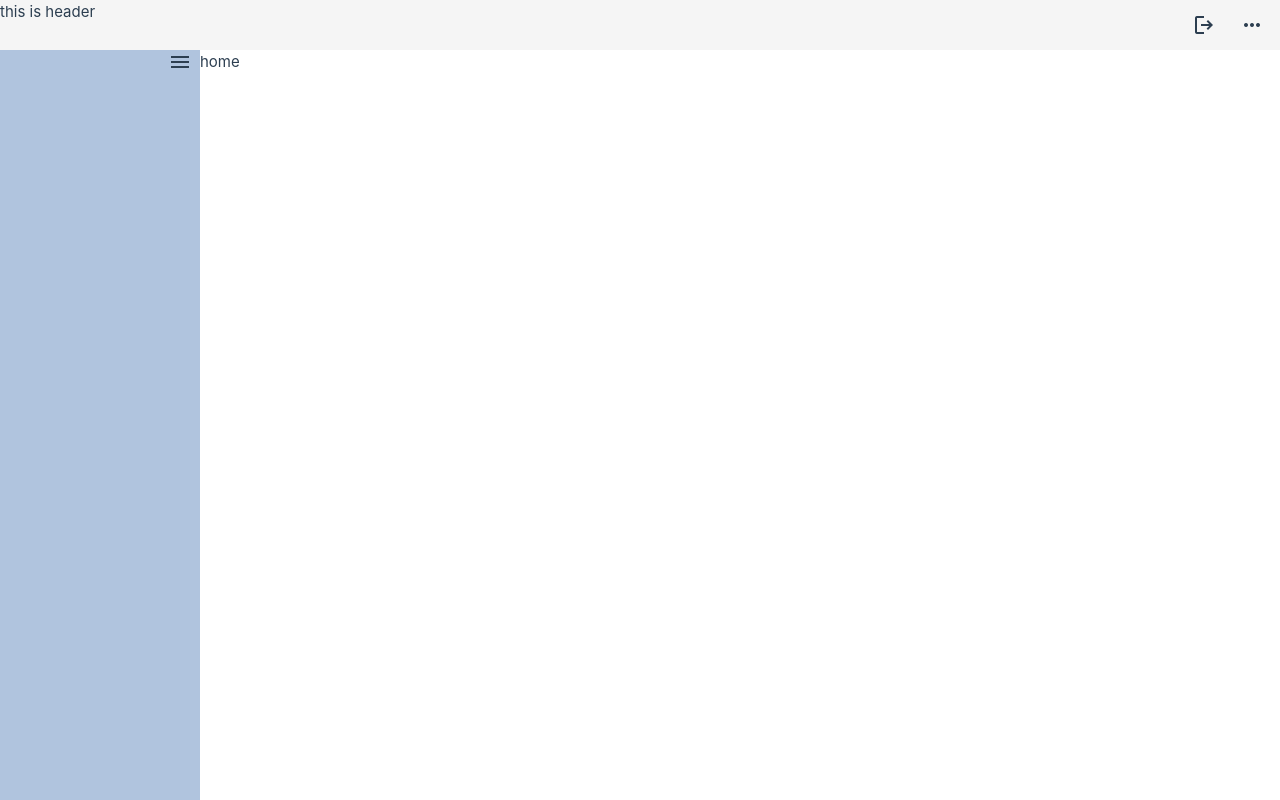
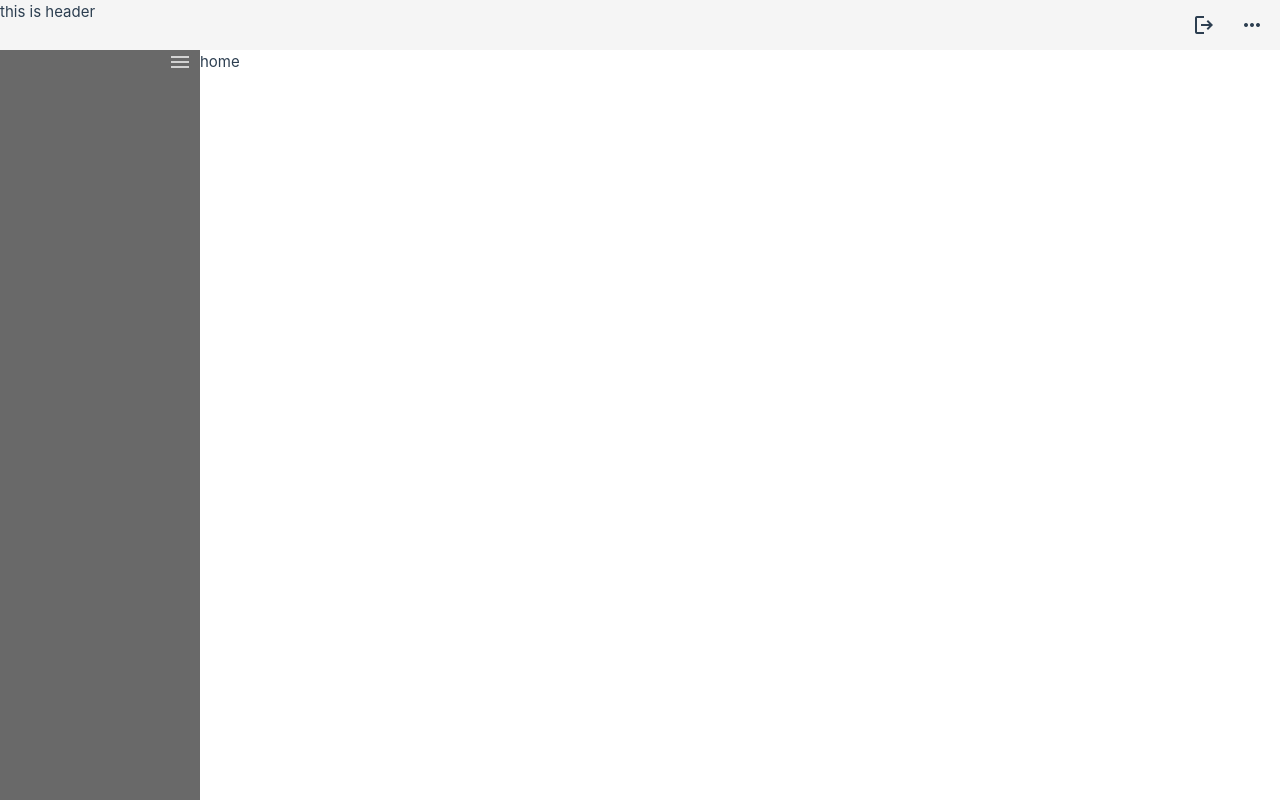
Before and after one commit to kazuya-wata-nabe/vue-dashboard, a Vue app: page / in a window 1280 px wide. Built offline with nearby package versions, Linux system fonts and the light colour scheme.

Commit message:
サイドメニューの色変更

```diff
--- a/src/components/layout/main/SideMenu.vue
+++ b/src/components/layout/main/SideMenu.vue
@@ -17,7 +17,7 @@ defineEmits<{ toggle: [] }>()
 .aside {
   grid-area: aside;
   height: calc(100vh - v-bind(headerHeight));
-  background: lightsteelblue;
+  background: dimgray;
 }
 
 .menu-icon {
@@ -32,6 +32,7 @@ defineEmits<{ toggle: [] }>()
 
 .material-symbols-outlined {
   cursor: pointer;
+  color: lightgray;
 
   &::after {
     content: "menu";
```
Also changed, not shown: 1 other file (tests, documents, lock files or other folders).
